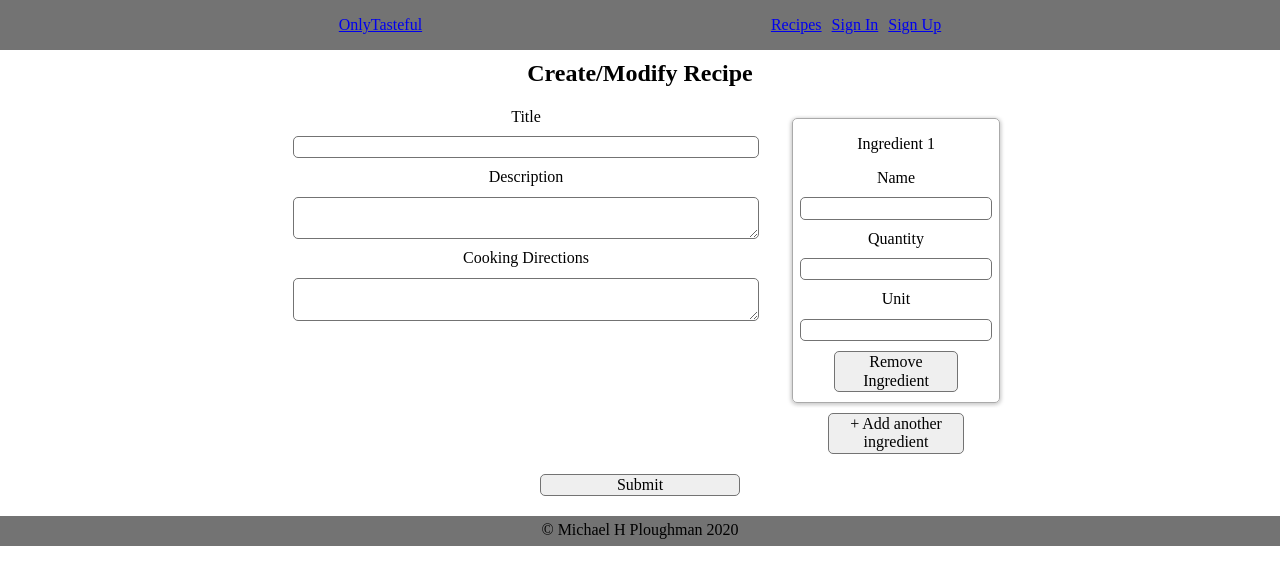
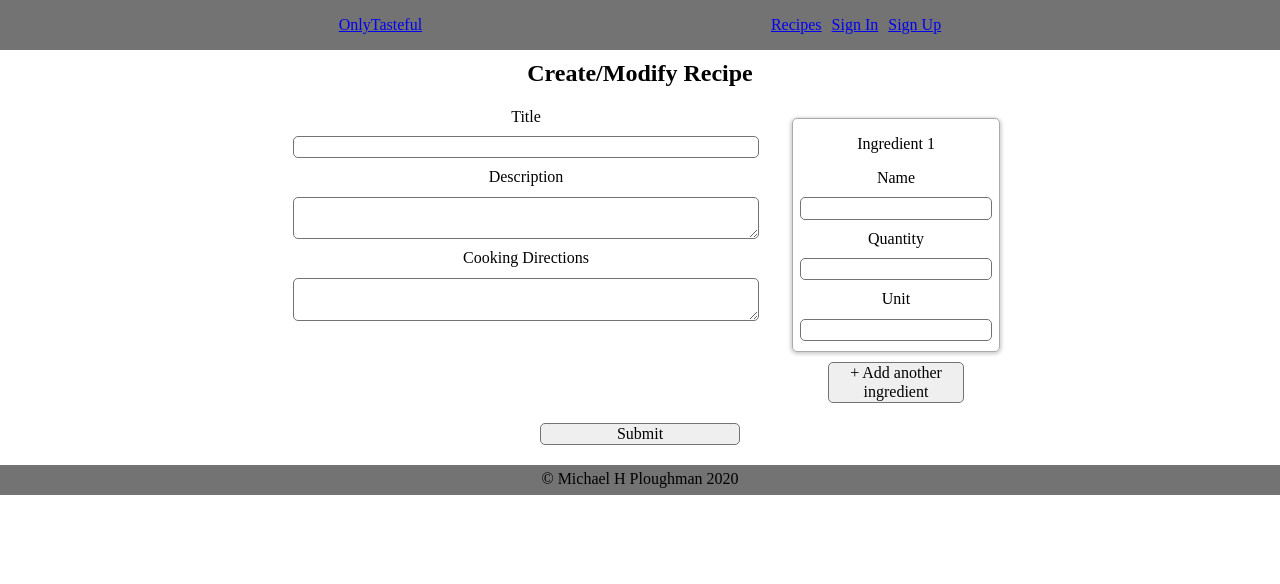
Before and after one commit to Evoxus/OnlyTasteful-client, a React (Create React App) app: page /createrecipe in a window 1280 px wide. Shown: the top 584 px of the page. Built offline with nearby package versions, Linux system fonts and the light colour scheme.

Commit message:
Remove ingredient button only shows when array length greater than 1

```diff
--- a/src/CreateRecipe/CreateRecipe.js
+++ b/src/CreateRecipe/CreateRecipe.js
@@ -182,7 +182,8 @@ class CreateRecipe extends Component {
               </div>
               <div className='rightColumn'>
                 {this.state.ingredients.values.map((ingredient, idx) =>
-                  <IngredientInput key={idx} idx={idx} data={ingredient}
+                  <IngredientInput key={idx} idx={idx}
+                    data={ingredient} arrLength={this.state.ingredients.values.length}
                     handleChange={this.updateIngredients} onClick={e => this.removeIngredients(idx)}
                   />
                 )}
--- a/src/IngredientInput/IngredientInput.js
+++ b/src/IngredientInput/IngredientInput.js
@@ -11,11 +11,11 @@ export default function IngredientInput(props) {
       <input type='text' name={`ingredient_quantity${props.idx}`} id={`ingredient_quantity${props.idx}`} value={props.data.quantity}/>
       <label htmlFor={`ingredient${props.idx}`}>Unit</label>
       <input type='text' name={`ingredient_unit${props.idx}`} id={`ingredient_unit${props.idx}`} value={props.data.unit} />
-      {/* {!!props.idx && ( */}
+      { props.arrLength > 1 ?
         <button type="button"
           onClick={(e) => props.onClick(e)}
         >Remove Ingredient</button>
-      {/* )} */}
+      : null }
     </div>
   )
 }
```
